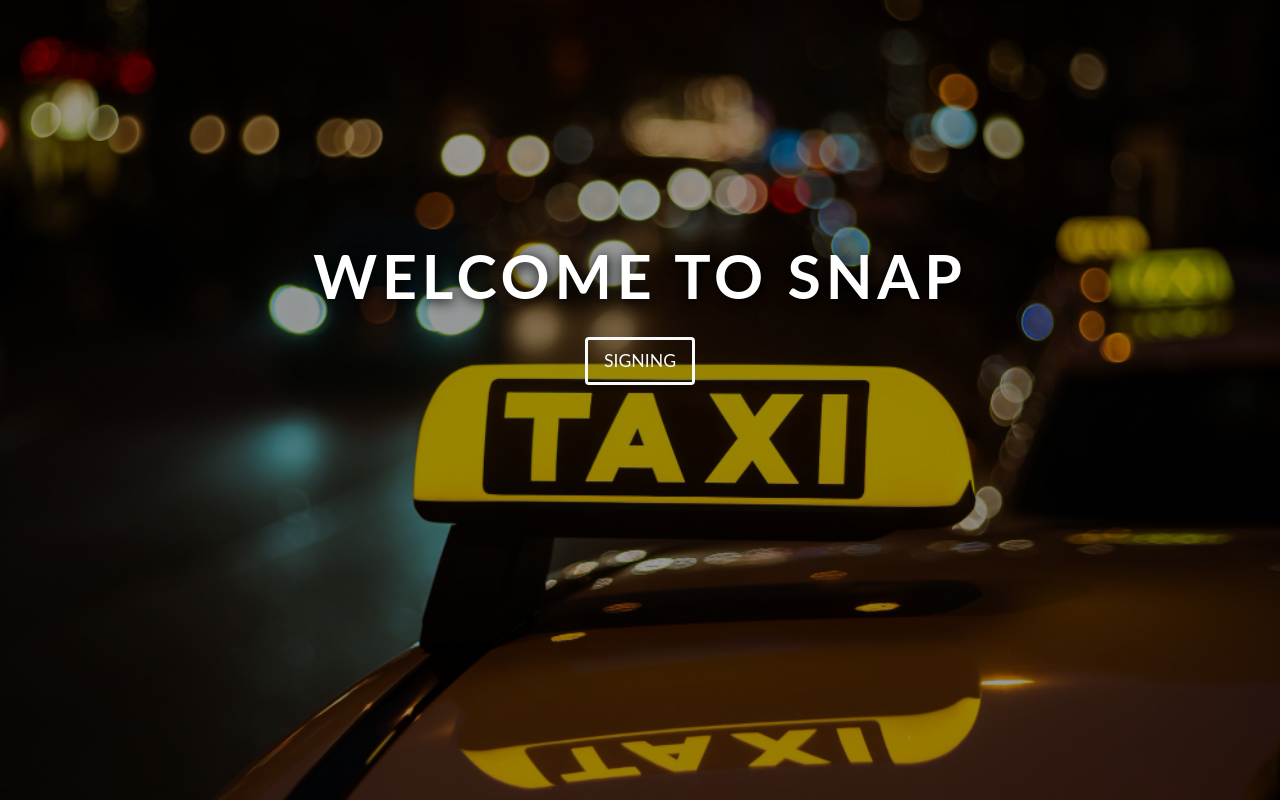
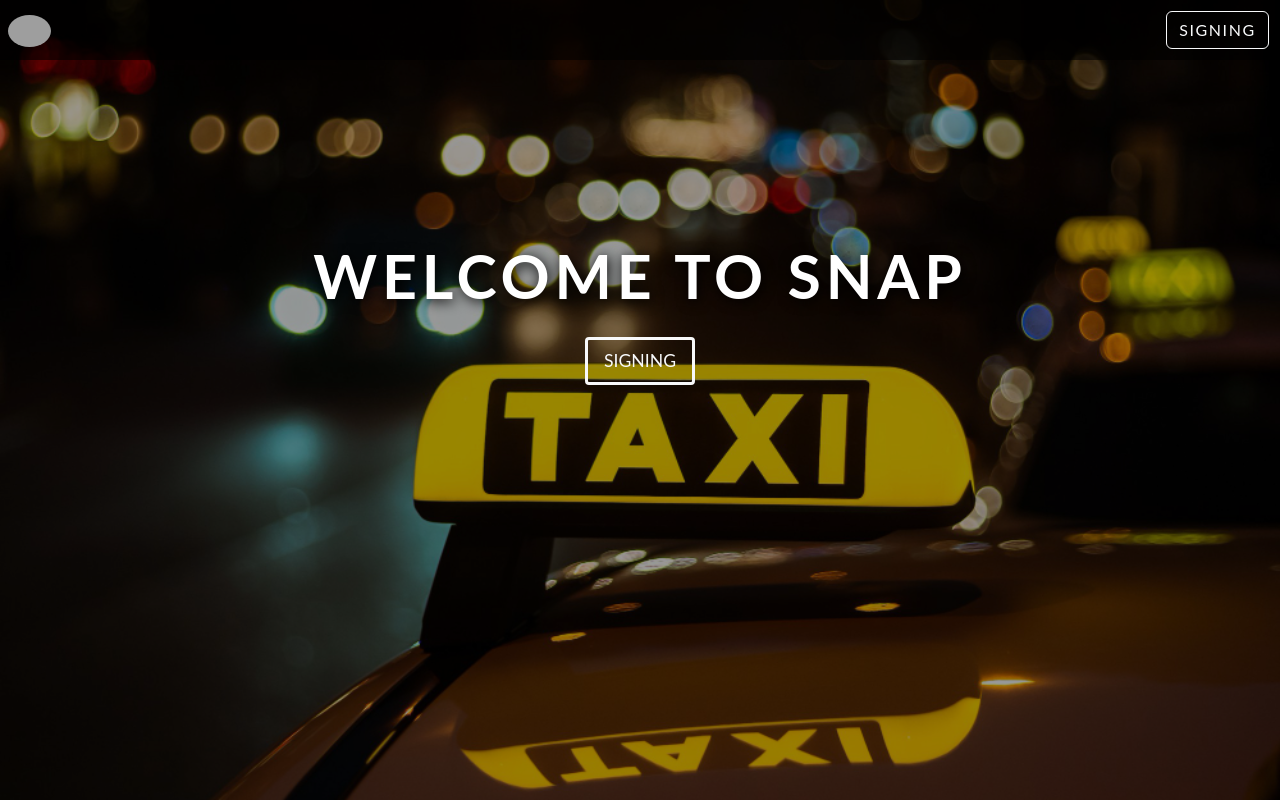
Before and after one commit to Amin-Mashayekhan/Snap-React-App, a React (Vite) app: page / in a window 1280 px wide. Built offline with nearby package versions, Linux system fonts and the light colour scheme; grey boxes are pictures that could not be loaded.

Commit message:
Update App.tsx

```diff
--- a/src/App.tsx
+++ b/src/App.tsx
@@ -1,20 +1,32 @@
 import { BrowserRouter, Navigate, Route, Routes } from 'react-router-dom';
 
-// import Container from 'react-bootstrap/Container';
+import Body from './components/Body';
+import Country from './pages/Country';
 import DeleteForm from './components/forms/DeleteForm';
-// import Heading from './components/Heading';
 import LoginForm from './components/forms/LoginForm';
 import Logout from './components/Logout';
 import MatrixPage from './pages/MatrixPage';
-// import PostForm from './components/forms/PostForm';
-// import { UserContext } from './contexts/UserProvider';
+import { UserContext } from './contexts/UserProvider';
 import UserForm from './components/forms/UserForm';
 import UserPage from './pages/UserPage';
 import Users from './pages/Users';
 import { useContext } from 'react';
-import { UserContext } from './contexts/UserProvider';
-import Body from './components/Body';
-import Country from './pages/Country';
+
+// import Container from 'react-bootstrap/Container';
+
+// import Heading from './components/Heading';
+
+
+
+// import PostForm from './components/forms/PostForm';
+// import { UserContext } from './contexts/UserProvider';
+
+
+
+
+
+
+
 
 // import { useContext } from 'react';
 function App(): JSX.Element {
@@ -27,11 +39,7 @@ function App(): JSX.Element {
         </FormPage> */}
       <Routes>
         <Route path='/' element={
-          user.token ? (
-            <MatrixPage />
-          ) : (
-            <Body />
-          )
+            <Body sidebar />
         }
         />
         <Route path='/register' element={
```
